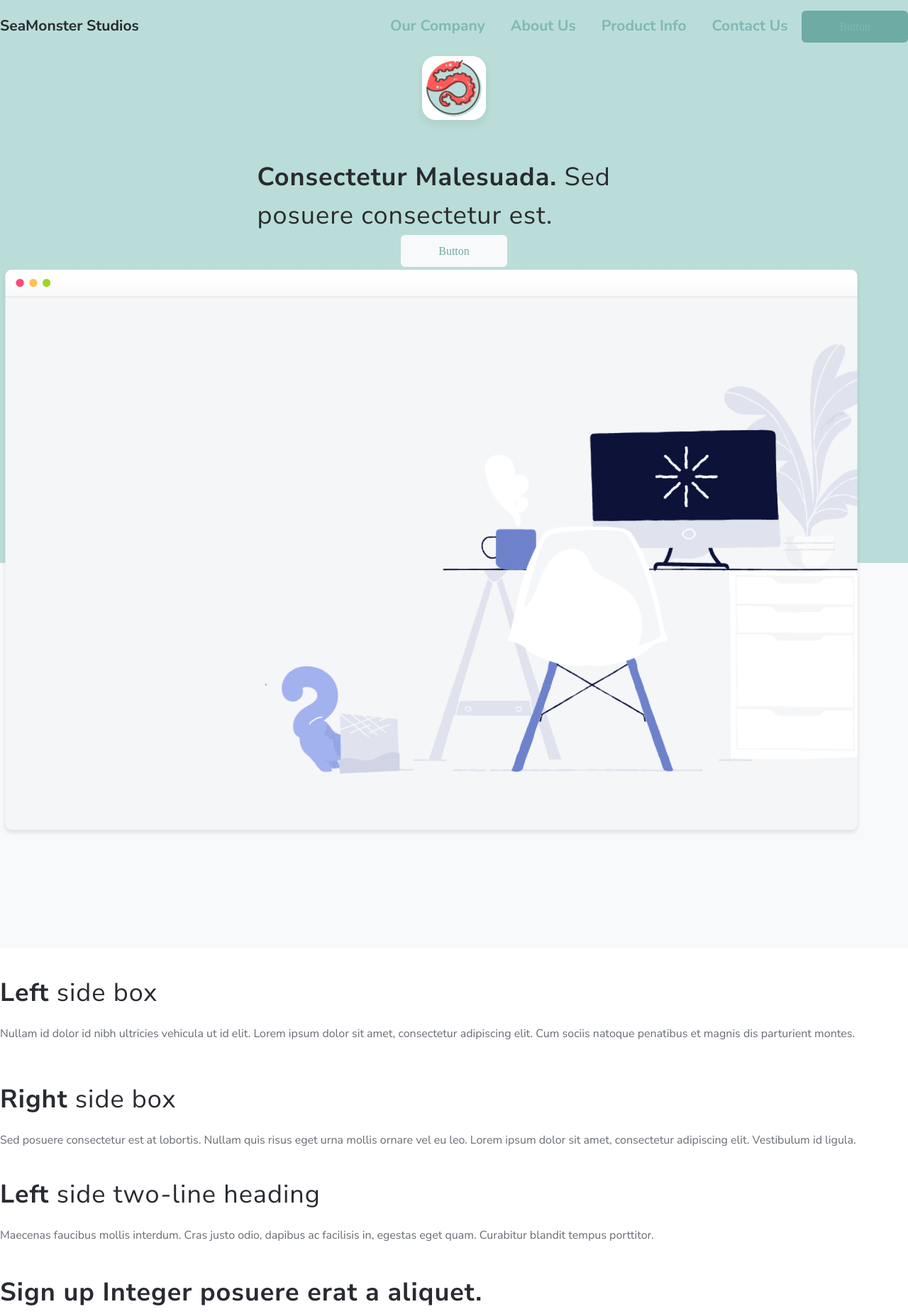
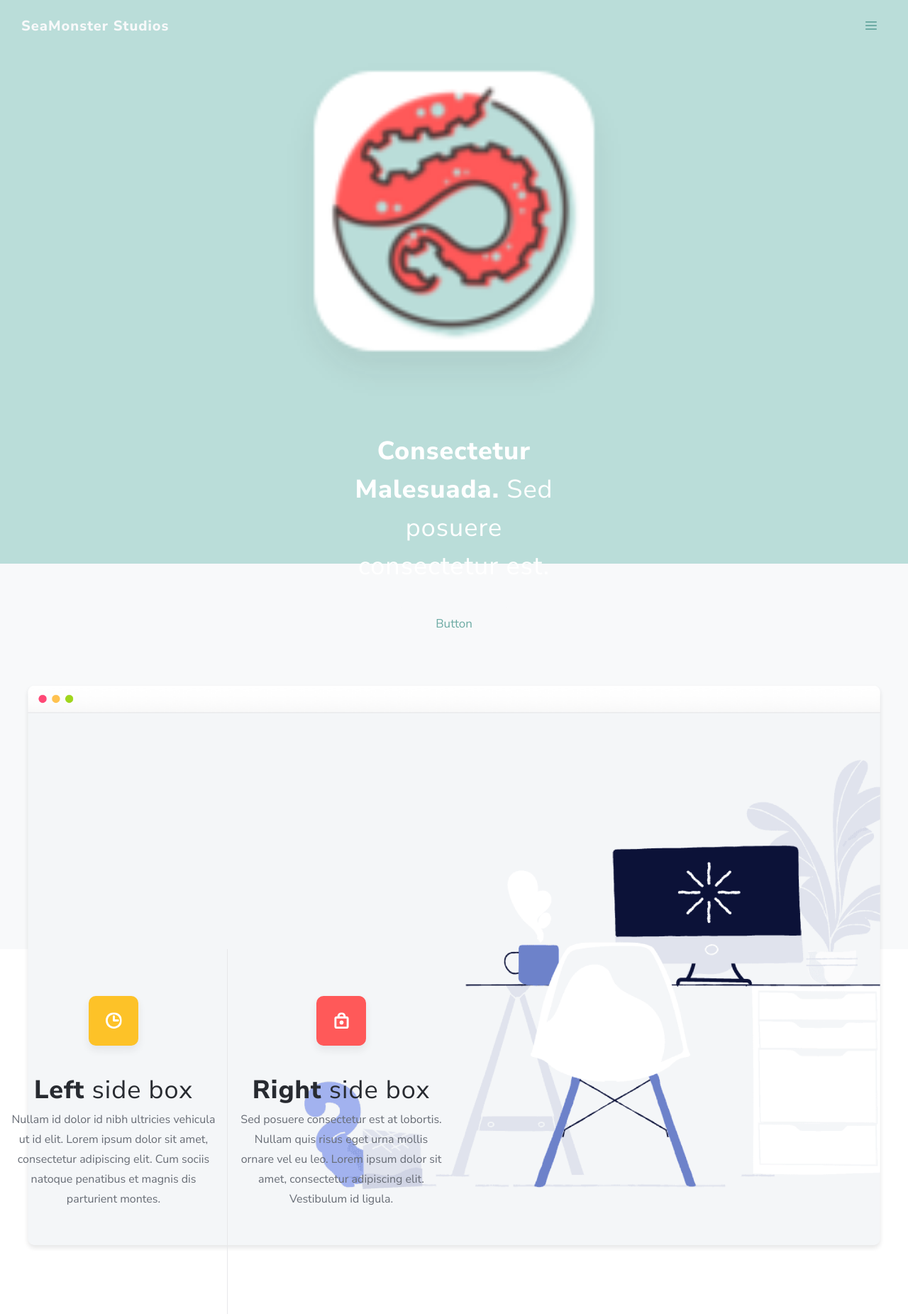
Before and after one commit to pulsipherd/html-css-test, a plain HTML site: page index.html in a window 1280 px wide. Shown: the top 1851 px of the page at 71% size. Drawn offline with Linux system fonts and the light colour scheme.

Commit message:
mostly working mobile version with some problems

```diff
--- a/index.html
+++ b/index.html
@@ -1,25 +1,44 @@
 <html>
   <head>
+    <meta name="viewport" content="width=device-width, initial-scale=1.0, maximum-scale=1.0, user-scalable=0">
+    <meta charset="utf-8">
+    <meta http-equiv="X-UA-Compatible" content="IE=edge">
+    <title>SeaMonster Prototype Because you can't do better than awesome! </title>
+    <meta name="description" content="">
+    <meta property="og:site_name" content="SeaMonster Studios design">
+    <meta property="og:url" content="https://www.seamonsterstudios.com">
+    <meta property="og:title" content="SeaMonsters">
+    <meta property="og:type" content="website">
+    <meta property="og:description" content="Seamonsters build the best websites! Etc, etc, etc. Come to us for great design...">
+    <meta name="twitter:site" content="@seamonsterstudios">
+    <meta name="twitter:card" content="?">
+    <meta name="twitter:title" content="SeaMonsters">
+    <meta name="twitter:description" content="Seamonsters build the best websites! Etc, etc, etc. Come to us for great design...">
+    <link rel="shortcut icon" type="image/png" href="/images/favicon.png" />
     <link rel="stylesheet" type="text/css" href="normalize.css" />
     <link rel="stylesheet" type="text/css" href="style.css" />
-    <link href="https://fonts.googleapis.com/css?family=Nunito+Sans:400,700" rel="stylesheet">
+    <link href="https://fonts.googleapis.com/css?family=Nunito+Sans:400,800" rel="stylesheet">
   </head>
+  <body>
     <header>
       <nav>
-      <div class="company-name"><h3>SeaMonster Studios</h3></div>
+        <div class="company-name"><h1 class="company-name">SeaMonster Studios</h3></div>
         <div class="menu">
           <ul class="nav-links">
-          <li><h3><a href="company.html">Our Company</h3></a></li>
-          <li><h3><a href="about.html">About Us</h3></a></li>
-          <li><h3><a href="product.html">Product Info</h3></a></li>
-          <li><h3><a href="contact.html">Contact Us</h3></a></li>
-          <li class="button"><a href="button.html">Button</h3></a></li>
+            <li><h3><a href="/company.html">Our Company</h3></a></li>
+            <li><h3><a href="/about.html">About Us</h3></a></li>
+            <li><h3><a href="/product.html">Product Info</h3></a></li>
+            <li><h3><a href="/contact.html">Contact Us</h3></a></li>
+            <li class="button"><a href="/button.html">Button</h3></a></li>
           </ul>
-          <img class="hamburger" src="./images/icon-menu.svg"></li>
         </div>
+        <a class="hamburger">
+          <svg height="12" viewBox="0 0 16 12" width="16" xmlns="http://www.w3.org/2000/svg">
+            <path d="m265 21.9992194h14c.552285 0 1-.4477153 1-1 0-.5522848-.447715-1-1-1h-14c-.552285 0-1 .4477152-1 1 0 .5522847.447715 1 1 1zm0-5h14c.552285 0 1-.4477153 1-1 0-.5522848-.447715-1-1-1h-14c-.552285 0-1 .4477152-1 1 0 .5522847.447715 1 1 1zm0-5h14c.552285 0 1-.4477153 1-1 0-.5522848-.447715-1.00000004-1-1.00000004h-14c-.552285 0-1 .44771524-1 1.00000004 0 .5522847.447715 1 1 1z"
+    fill="#6daba4" transform="translate(-264 -9.999219)"/></svg>
+          </a>
       </nav>
     </header>
-  <body>
     <div class="marquee">
       <div class="logo-title">
         <img class="app-icon" src="./images/App-Icon.png" alt="[SeaMonster Logo]">
@@ -32,15 +51,15 @@
     </div>
     <div class="base"></div>
     <div class="boxes">
-      <div class="box">
-        <img src="" alt="">
+      <div class="box left">
+        <img src="./images/icon-clock.svg" alt="" class="clock">
         <header><p class="h1"><b>Left</b> side box</p></header>
-        <p>Nullam id dolor id nibh ultricies vehicula ut id elit. Lorem ipsum dolor sit amet, consectetur adipiscing elit. Cum sociis natoque penatibus et magnis dis parturient montes.</p>
+        <p class="box-text">Nullam id dolor id nibh ultricies vehicula ut id elit. Lorem ipsum dolor sit amet, consectetur adipiscing elit. Cum sociis natoque penatibus et magnis dis parturient montes.</p>
       </div>
       <div class="box">
-          <img src="" alt="">
+          <img src="./images/icon-lock.svg" alt="Clock icon" class="lock">
           <header><p class="h1"><b>Right</b> side box</p></header>
-          <p>Sed posuere consectetur est at lobortis. Nullam quis risus eget urna mollis ornare vel eu leo. Lorem ipsum dolor sit amet, consectetur adipiscing elit. Vestibulum id ligula.</p>
+          <p class="box-text"> Sed posuere consectetur est at lobortis. Nullam quis risus eget urna mollis ornare vel eu leo. Lorem ipsum dolor sit amet, consectetur adipiscing elit. Vestibulum id ligula.</p>
       </div>
     </div>
     <div class="right-burst-example">
@@ -48,16 +67,16 @@
         <header><p class="h1"><b>Left</b> side two-line heading</p></header>
         <p>Maecenas faucibus mollis interdum. Cras justo odio, dapibus ac facilisis in, egestas eget quam. Curabitur blandit tempus porttitor.</p>
       </div>
-      <img src="" alt="" class="right-burst">
+      <img src="./images/Window-2.png" alt="Example" class="right-burst">
     </div>
     <div class="sign-up">
-      <header><h1><b>Sign up</b> Integer posuere erat a aliquet.</h1></header>
+      <header><p class="h1"><b>Sign up</b> Integer posuere erat a aliquet.</p></header>
       <div class="newsletter-form">
         <input type="text" placeholder="Your Name">
         <input type="text" placeholder="Email Address">
-        <div class="button">Get Started</div>
+        <a href="signup.html" class="newsletter-form-button">Get Started</a>
+        <div class="disclosure">By clicking “Sign Up” button you agree to our <a href="terms-and-conditions.html">Terms of Use</a></div>
       </div>
-      <div class="disclosure">By clicking “Sign Up” button you agree to our <a href="terms-and-conditions.html">Terms of Use</a></div>
     </div>
   </body>
   <footer>
--- a/style.css
+++ b/style.css
@@ -1,4 +1,8 @@
 /* BASE */
+body,
+html {
+	font-family: 'Nunito Sans', sans-serif;
+}
 
 h1,
 h2,
@@ -44,14 +48,14 @@ h5 {
 	font-size: 14px;
 	letter-spacing: 0.5px;
 	line-height: 21px;
-	text-transform: uppercase
+	text-transform: uppercase;
 }
 
 h6 {
 	font-size: 10px;
 	letter-spacing: 0.5px;
 	line-height: 15px;
-	text-transform: uppercase
+	text-transform: uppercase;
 }
 
 p {
@@ -68,8 +72,9 @@ p .small {
 
 .h1 {
 	font-size: 36px;
+	line-height: 54px;
 	letter-spacing: 1px;
-	line-height: 54px;
+	/* line-height: 6.2vh; */
 	color: #282B31;
 	margin-block-end: 0;
 }
@@ -89,10 +94,11 @@ header li {
 }
 
 nav {
-	background-color: #BADDD9;
 	display: flex;
 	flex-direction: row;
 	justify-content: space-between;
+	background-color: #BADDD9;
+	padding: 10px 30px;
 }
 
 a {
@@ -101,15 +107,20 @@ a {
 
 .menu {
 	background-color: #BADDD9;
+	display: none;
 }
+
 /* REUSABLE */
 
 .inverted-button {
 	display: inline-block;
 	padding: 14px 53px 13px 53px;
 	border-radius: 6px;
+	font-size: 17px;
 	background-color: #F8F9FA;
 	color: #6DABA4;
+	margin-top: 30px;
+	margin-bottom: 60px;
 }
 
 .button {
@@ -131,33 +142,45 @@ a {
 	color: #F8F9FA;
 }
 
+
 .nav-links:hover {
 	color: #F8F9FA;
 }
 
 .company-name {
 	color: #F8F9FA;
+	/* font-size: 6.25vw; */
+	font-size: 20px;
+	line-height: 27px;
+	font-weight: 800;
 }
 
-	.hamburger {
-		display: none;
+
+
+.hamburger svg {
+	display: block;
+	width: 16px;
+	height: auto;
+	margin: 20px 14px;
 }
 
 .marquee {
 	background-color: #BADDD9;
-		width: 100%;
+	width: 100vw;
 	height: 540px;
 	margin-block-end: 0;
 }
 
 .base {
-		width: 100%;
+	width: 100vw;
 	height: 543px;
 	background-color: #F8F9FA;
 }
 
 .marquee-content {
-		width: 555px;
+	width: 90vw;
+	color: #FFF;
+	text-align: center;
 }
 
 .logo-title {
@@ -169,22 +192,58 @@ a {
 
 .hanging-page {
 	width: 95vw;
+	margin: 0 auto;
 }
 
 .app-icon {
-
+	width: 39vw;
+	height: 39vw;
 }
 
 .boxes {
-
+	display: flex;
+	flex-direction: row;
+	flex-wrap: wrap;
 }
 
 .box {
+	display: flex;
+	flex-direction: column;
+	align-items: center;
+	padding: 66px 1em;
+	text-align: center;
+}
 
+
+.clock {
+	height: 23px;
+	width: 23px;
+	padding: 23.5px;
+	box-shadow: 0 6px 12px 0 rgba(32,33,39,0.08);
+	background-color: #FDC228;
+	border-radius: 10px;
+}
+
+.lock {
+	height: 23px;
+	width: 23px;
+	padding: 23.5px;
+	box-shadow: 0 6px 12px 0 rgba(32,33,39,0.08);
+	background-color: #ff5959;
+	border-radius: 10px;
+}
+
+.left {
+	border-bottom: 1px solid #E7E8EA;
+}
+
+.box-text {
+	width: 288px;
+	margin: 0 1em;
 }
 
 .right-burst-example {
-
+	margin: 64px 16px;
 }
 
 .left-info {
@@ -192,19 +251,43 @@ a {
 }
 
 .right-burst {
-
+	width: 90vw;
+	height: auto;
 }
 
-	.sign-up {
-
+input {
+	height: 50px;
+	width: 243px;
+	margin: 10px 38px 10px 41px;
+	padding: 14px 113px 13px 20px;
+	border: 1px solid #E7E8EA;
+	border-radius: 6px;
+	background-color: #F8F9FA;
 }
 
-	.newsletter-form {
 
+.sign-up {
+	margin: 65px 19px 32px 19px;
+	text-align: center;
+}
+
+.newsletter-form-button {
+
+	height: 50px;
+	width: 243px;
+	margin: 10px 38px 10px 41px;
+	color: #fff;
+	padding: 14px 70px 13px 70px;
+	border-radius: 6px;
+	background-color: #6DABA4;
 }
 
 .disclosure {
-
+	color: #B9BDC3;
+	font-family: "Nunito Sans";
+	font-size: 11px;
+	line-height: 15px;
+	text-align: center;
 }
 
 .footer-top {
@@ -234,11 +317,38 @@ a {
 
 	/* MEDIA QUERIES */
 
-@media (max-width: 320px) {
+@media (min-width: 520px) {
+nav {
+	display: flex;
+	flex-direction: row;
+	justify-content: space-between;
+	background-color: #BADDD9;
+	padding: 10px 30px;
+}
 
+.menu {
+	background-color: #BADDD9;
+}
 }
 
 @media (min-width: 768px) {
+	.marquee-content {
+		width: 288px;
+	}
+
+	.box {
+	width: 288px;
+	height: 480px;
+	display: flex;
+	flex-direction: column;
+	align-items: center;
+	padding: 66px 1em;
+	text-align: center;
+}
+
+	.left {
+	border-right: 1px solid #E7E8EA;
+	}
 }
 
 @media (min-width: 1224px) {
```
Also changed, not shown: images/favicon.png (added). Lines whose indentation alone changed are shown as unchanged.
